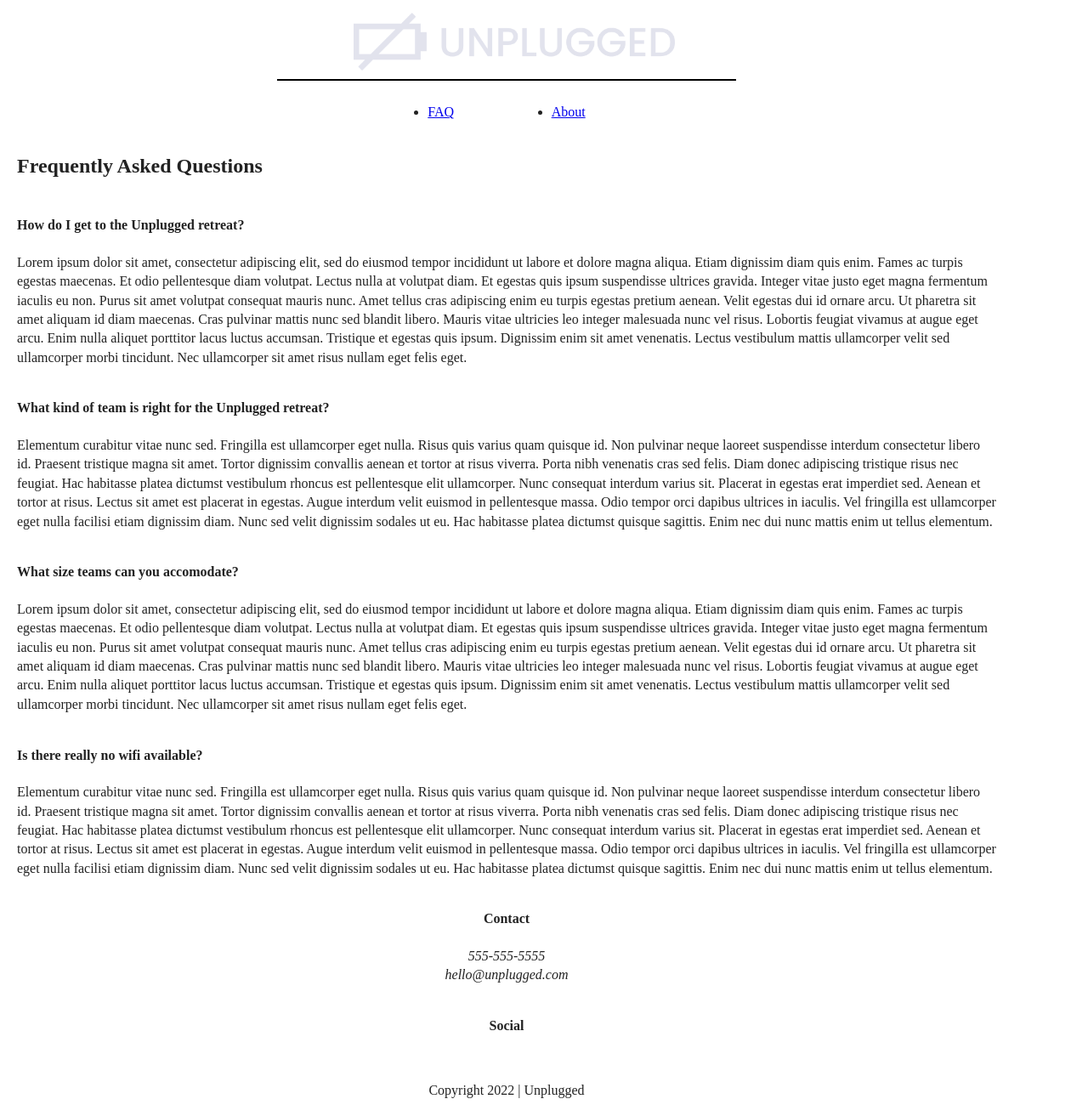
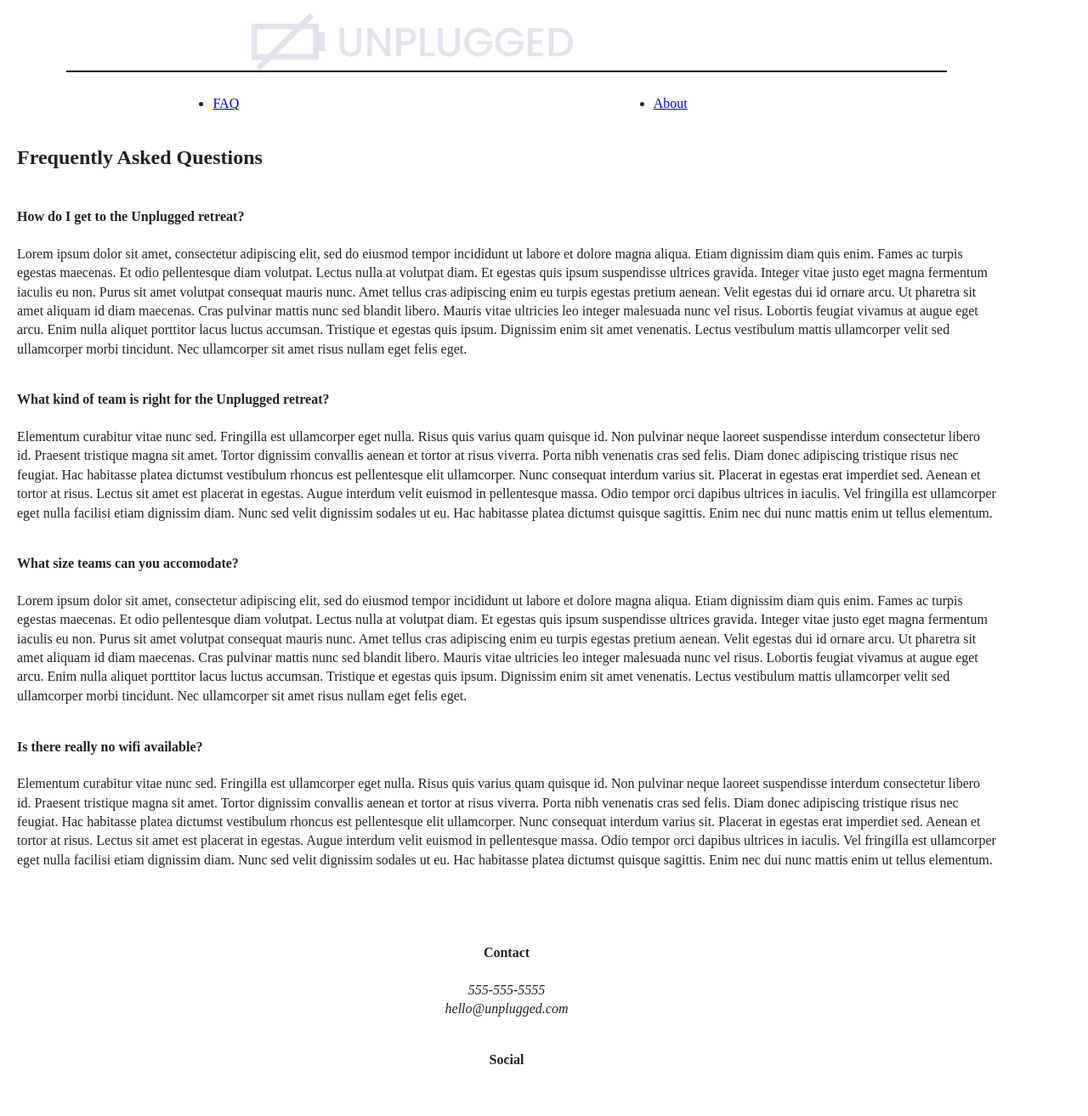
Before and after one commit to RobertSchusterFrontEndWebDeveloper/unplugged-retreat, a website: page faq/index.html in a window 1280 px wide. Shown: the top 1313 px of the page at 85% size. Drawn offline with Linux system fonts and the light colour scheme.

Commit message:
CSS attributes of flex-flow row wrap added to appropriate sections, fixed home page navigation removed extra divs placed

```diff
--- a/css/main.css
+++ b/css/main.css
@@ -117,11 +117,12 @@ header {
   width: 100%;
 }
 
-.content-wrapper {
+header .content-wrapper {
   display: flex;
   justify-content: center;
   align-items: center;
-  flex-direction: column;
+  flex-flow: row wrap;
+  width: 100%;
 }
 
 #logo-area {
@@ -140,7 +141,6 @@ header img {
   display: flex;
   justify-content: center;
   align-items: center;
-  padding: 0 0 10px 20%;
 }
 
 header figure {
@@ -157,14 +157,20 @@ header .navigation {
 }
 
 header nav {
+  flex-flow: row wrap;
+  width: 60%;
 }
 
-ul {
+header nav ul {
   display: flex;
   flex-direction: row;
-  justify-content: space-around;
-  width: 300px;
+  justify-content: space-between;
+  width: 100%;
   padding: 0;
+}
+
+header nav ul li {
+  width: 25%;
 }
 
 /* ------------  Mobile Styles - Homepage -------------- */
@@ -186,7 +192,7 @@ main .content-wrapper {
 /*  Aside  */
 
 aside {
-
+  flex-flow: row wrap;
 }
 
 aside .content-wrapper {
@@ -214,8 +220,9 @@ aside .form {
   width: 100%;
 }
 
-.features-item {
+.features .features-item {
   display: contents;
+  flex-flow: row wrap;
 }
 
 .features-item-description {
@@ -228,7 +235,7 @@ aside .form {
 /*  Reviews */
 
 .reviews {
-
+  flex-flow: row wrap;
 }
 
 article img {
@@ -258,6 +265,8 @@ footer .content-wrapper {
   justify-content: center;
   align-items: center;
   flex-flow: row;
+  width: 55%;
+  margin: 50px 0;
 }
 
 footer .footer-content {
@@ -267,9 +276,13 @@ footer .footer-content {
 .contact-section {
   display: flex;
   justify-content: flex-start;
-  flex-flow: column;
+  flex-flow: row wrap;
   width: 100%;
 
+}
+
+address {
+  width: 100%;
 }
 
 .contact-info {
@@ -287,6 +300,23 @@ footer .footer-content {
 
 .social-icons {
   flex-flow: row;
+}
+
+/* --------  About Page Layout  ---------- */
+
+.mission {
+  flex-flow: row wrap;
+}
+
+
+/* -----------FAQ Page Layout -----------*/
+
+.faq {
+  flex-flow: row wrap;
+}
+
+.faq .content-wrapper {
+  flex-flow: row wrap;
 }
 
 /* ==========================================================================
```
Also changed, not shown: about/index.html (+3 -1 lines), index.html (+0 -4 lines).
